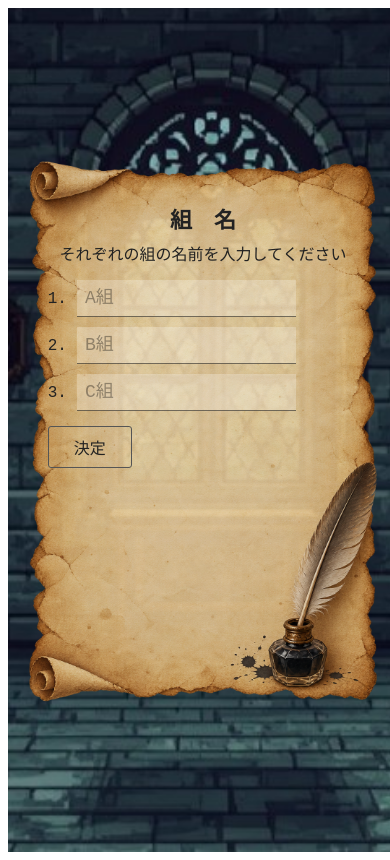
After one commit to sugar-stollen/kumiwakebousi, a Rails app: page /kumiwake/group_names in a window 390 px wide. The commit adds this page. Run offline with Rails 7, Linux system fonts and the light colour scheme; some libraries are stand-ins or nearby versions.

Commit message:
組名入力画面へリンク

```diff
--- a/app/assets/stylesheets/kumiwake.input.css
+++ b/app/assets/stylesheets/kumiwake.input.css
@@ -178,10 +178,8 @@
 
   box-sizing: border-box;
 
-  /* 白い背景を透明にする */
   background: transparent;
 
-  /* 入力欄の線も少し薄くする */
   border: none;
   border-bottom: 1px solid rgba(60, 40, 20, 0.6);
   border-radius: 0;
@@ -374,4 +372,167 @@
     font-size: 13px;
   }
 
+.group-count-input {
+  display: flex;
+
+  flex-direction: column;
+
+  align-items: center;
+
+  gap: 15px;
+
+  color: #222;
 }
+
+
+.group-count-description {
+  margin: 0;
+
+  font-size: 20px !important;
+
+  text-align: center;
+
+  line-height: 1.6;
+}
+
+#group-count-value {
+  width: 140px;
+
+  padding: 10px;
+
+  box-sizing: border-box;
+
+  background: transparent;
+
+  border: 1px solid #555;
+
+  border-radius: 3px;
+
+  color: #222;
+
+  font-family: "Courier New", monospace;
+
+  font-size: 22px;
+
+  text-align: center;
+}
+
+.group-count-submit {
+  padding: 10px 30px;
+
+  background: transparent;
+
+  border: 1px solid #555;
+
+  border-radius: 3px;
+
+  color: #222;
+
+  font-family: "Courier New", monospace;
+
+  font-size: 18px;
+
+  cursor: pointer;
+}
+
+/* ========================================
+   組名入力
+======================================== */
+
+.group-name-input {
+  width: 100%;
+  height: 100%;
+
+  display: flex;
+  flex-direction: column;
+  align-items: center;
+
+  color: #222;
+}
+
+.group-name-description {
+  margin: 0 0 15px;
+
+  text-align: center;
+
+  font-size: 16px;
+}
+
+.group-name-list {
+  width: 80%;
+
+  display: flex;
+  flex-direction: column;
+
+  gap: 10px;
+
+  overflow-y: auto;
+}
+
+.group-name-row {
+  display: flex;
+
+  align-items: center;
+
+  gap: 10px;
+
+  width: 100%;
+}
+
+.group-name-row span {
+  width: 25px;
+
+  text-align: right;
+
+  font-size: 16px;
+}
+
+.group-name-row input {
+  flex: 1;
+
+  padding: 8px;
+
+  box-sizing: border-box;
+
+  background: rgba(255, 255, 255, 0.25);
+
+  border: none;
+  border-bottom: 1px solid rgba(0, 0, 0, 0.5);
+
+  color: #222;
+
+  font-family: "Courier New", monospace;
+
+  font-size: 18px;
+
+  outline: none;
+}
+
+.group-name-row input::placeholder {
+  color: rgba(0, 0, 0, 0.35);
+}
+
+.group-name-row input:focus {
+  border-bottom-color: #222;
+}
+
+.group-name-submit {
+  margin-top: 15px;
+
+  padding: 8px 25px;
+
+  background: transparent;
+
+  border: 1px solid #555;
+
+  border-radius: 3px;
+
+  color: #222;
+
+  font-family: "Courier New", monospace;
+
+  font-size: 16px;
+
+  cursor: pointer;
+}
+}
--- a/app/controllers/kumiwake_controller.rb
+++ b/app/controllers/kumiwake_controller.rb
@@ -17,4 +17,10 @@ class KumiwakeController < ApplicationController
   redirect_to kumiwake_path
   end
 
+  class KumiwakeController < ApplicationController
+
+      def group_names
+      end
+  end
+
 end
--- a/app/javascript/controllers/kumiwake_controller.js
+++ b/app/javascript/controllers/kumiwake_controller.js
@@ -9,12 +9,14 @@ export default class extends Controller {
     const count = this.messageTarget.dataset.namesCount
     const fromInput = this.messageTarget.dataset.fromInput
 
+    // 名簿人数を保存
+    this.namesCount = Number(count)
+
     if (fromInput === "true") {
-      this.startAfterInput(Number(count))
+      this.startAfterInput(this.namesCount)
       return
     }
 
-    // 初めてHOMEを開いた場合
     this.startInitial()
   }
 
@@ -102,10 +104,43 @@ export default class extends Controller {
 
 
       case "group-count-next":
+        const groupCount = Number(this.selectedGroupCount)
+        const nameCount = Number(this.namesCount)
+
+       // --------------------------------
+       // エラーチェック
+       // --------------------------------
+
+       if (
+        nameCount <= 2 ||
+        groupCount <= 1 ||
+        groupCount >= nameCount
+      ) {
+        this.currentStep = "group-count-error"
+        this.showMessage(
+          "はて？…　名簿か組数が間違っているのやもしれん……"
+      )
+
+      break
+    }
+
+      // --------------------------------
+      // 正常ルート
+      // --------------------------------
+
       this.currentStep = "group-count-number"
-        this.showMessage(`${this.selectedGroupCount}組じゃったわ`)
+
+      this.showMessage(
+        `${groupCount}組じゃったわ`
+     )
+
      break
 
+     case "group-count-error":
+
+      window.location.href = "/kumiwake/input"
+
+      break
 
       case "group-count-number":
 
@@ -307,19 +342,14 @@ export default class extends Controller {
   // ========================================
 
   selectGroupCount(event) {
-
   const groupCount =
     Number(event.currentTarget.dataset.groupCount)
-
-    // 今は確認用
-    console.log(`組数: ${groupCount}`)
 
   this.selectedGroupCount = groupCount
 
   this.currentStep = "group-count"
 
   this.showMessage("そうじゃった　そうじゃった……")
-
 }
 
 
@@ -328,13 +358,126 @@ export default class extends Controller {
   // ========================================
 
   selectMoreGroups() {
+  this.currentStep = "group-count-input"
 
-    console.log("それ以上を選択")
+  const maxGroupCount = this.namesCount - 1
 
-    // ここに数字入力画面への処理を追加する
+  this.showGroupCountInput(maxGroupCount)
 }
 
+  // ========================================
+  // 組数を入力するフォーム
+  // ========================================
+   showGroupCountInput(maxGroupCount) {
 
+   this.menuTarget.innerHTML = `
+
+    <div class="group-count-input">
+
+      <p class="group-count-description">
+        2組から${maxGroupCount}組まで作成可能です。
+      </p>
+
+      <input
+        id="group-count-value"
+        type="number"
+        min="2"
+        max="${maxGroupCount}"
+        placeholder="組数"
+      >
+
+      <button
+        type="button"
+        class="group-count-submit"
+        data-action="click->kumiwake#confirmGroupCount">
+        決定
+      </button>
+
+    </div>
+
+  `
+}
+// ========================================
+// テンキー数字を追加する
+// ========================================
+
+inputGroupNumber(event) {
+
+  const number =
+    event.currentTarget.dataset.number
+
+  const input =
+    document.getElementById("group-count-value")
+
+  if (!input) {
+    return
+  }
+
+  input.value += number
+}
+// ========================================
+// 1文字削除ボタン
+// ========================================
+
+deleteGroupNumber() {
+
+  const input =
+    document.getElementById("group-count-value")
+
+  if (!input) {
+    return
+  }
+
+  input.value =
+    input.value.slice(0, -1)
+}
+// ========================================
+// 組数入力確定ボタン
+// ========================================
+
+confirmGroupCount() {
+
+  const input =
+    document.getElementById("group-count-value")
+
+  if (!input || input.value === "") {
+    return
+  }
+
+  const groupCount = Number(input.value)
+
+  const maxGroupCount = this.namesCount - 1
+
+  // --------------------------------
+  // 組数チェック
+  // --------------------------------
+
+  if (
+    this.namesCount <= 2 ||
+    groupCount < 2 ||
+    groupCount > maxGroupCount
+  ) {
+    this.currentStep = "group-count-error"
+
+    this.showMessage(
+      "はて？…　名簿か組数が間違っているのやもしれん……"
+    )
+
+    return
+  }
+
+  // --------------------------------
+  // 正常
+  // --------------------------------
+
+  this.selectedGroupCount = groupCount
+
+  this.currentStep = "group-count"
+
+  this.showMessage(
+    "そうじゃった　そうじゃった……"
+  )
+}
   // ========================================
   // 組名についての選択肢
   // ========================================
@@ -386,11 +529,6 @@ export default class extends Controller {
   // ========================================
 
     askGroupNames() {
-
-    console.log("組名入力画面へ")
-
-    // 今後ここに組名入力画面への処理を追加
-
+    window.location.href = "/kumiwake/group_names"
   }
-
 }
--- /dev/null
+++ b/app/views/kumiwake/group_names.html.erb
@@ -0,0 +1,36 @@
+<div class="kumiwake-input">
+
+  <div class="kumiwake-input-panel">
+
+    <h2>組　名</h2>
+
+    <p class="group-name-description">
+      それぞれの組の名前を入力してください
+    </p>
+
+    <div class="group-name-list">
+
+      <div class="group-name-row">
+        <span>1.</span>
+        <input type="text" placeholder="A組">
+      </div>
+
+      <div class="group-name-row">
+        <span>2.</span>
+        <input type="text" placeholder="B組">
+      </div>
+
+      <div class="group-name-row">
+        <span>3.</span>
+        <input type="text" placeholder="C組">
+      </div>
+
+    </div>
+
+    <button type="button" class="group-name-submit">
+      決定
+    </button>
+
+  </div>
+
+</div>
--- a/config/routes.rb
+++ b/config/routes.rb
@@ -5,6 +5,7 @@ Rails.application.routes.draw do
      to: "kumiwake#save_names",
      as: :kumiwake_save_names
   get 'home/index'
+  get "kumiwake/group_names", to: "kumiwake#group_names"
   # Define your application routes per the DSL in https://guides.rubyonrails.org/routing.html
 
   # Reveal health status on /up that returns 200 if the app boots with no exceptions, otherwise 500.
```
Lines whose indentation alone changed are shown as unchanged.
